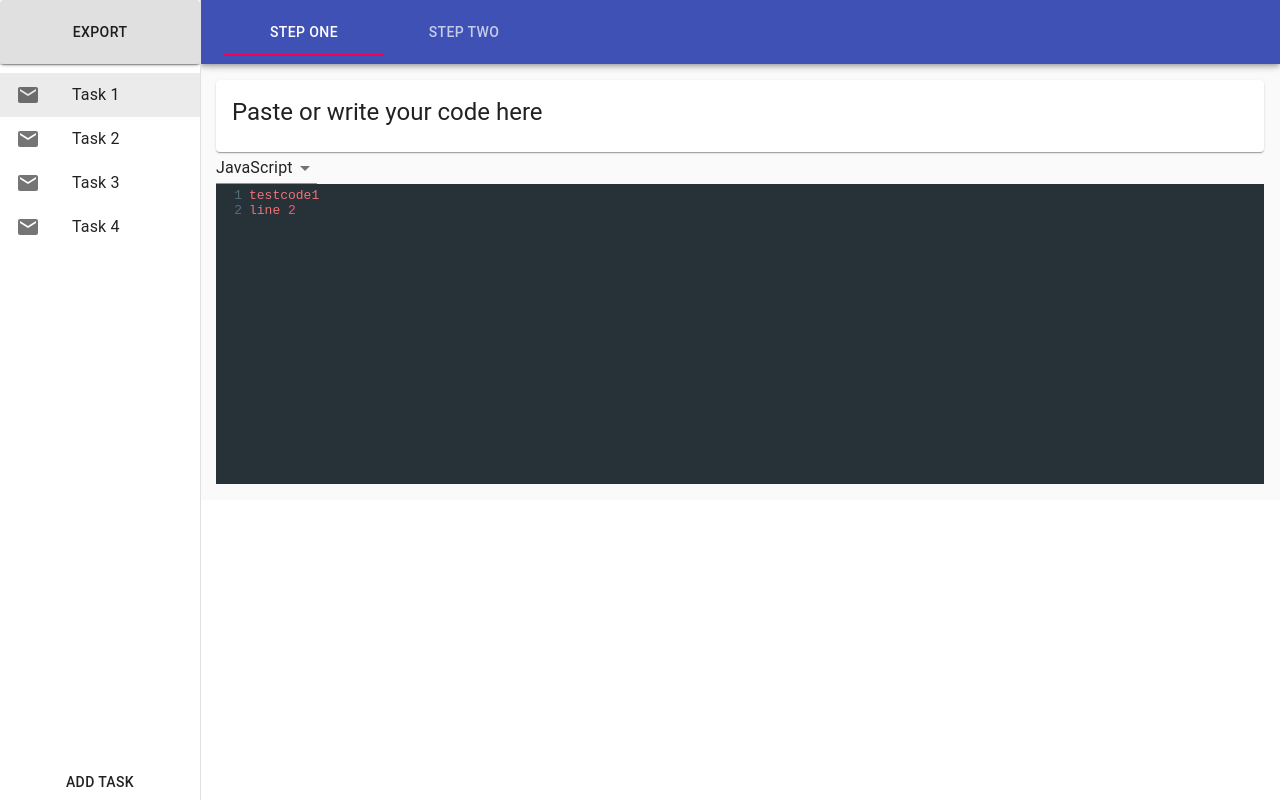
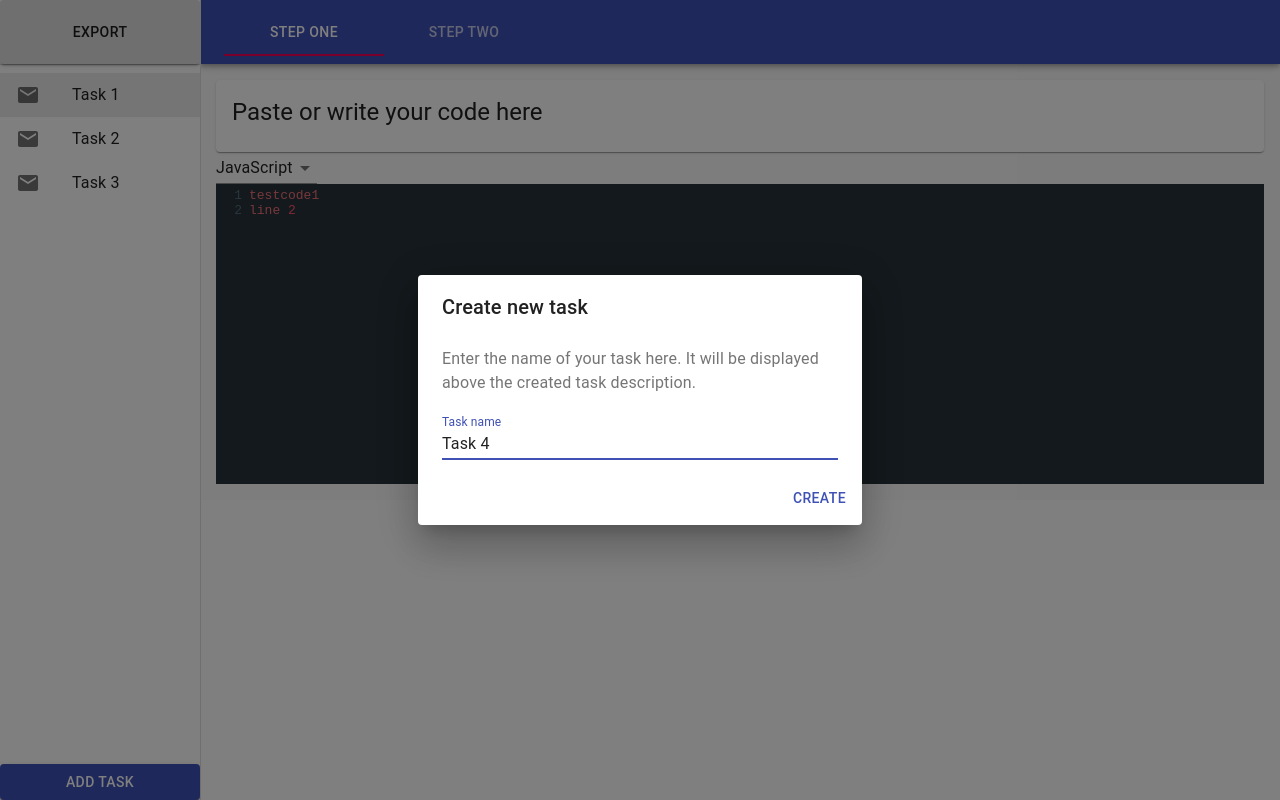
Before and after one commit to Chr1stian/masterapp, a React (Create React App) app: page / in a window 1280 px wide. Both pictures are taken after a click on the button "ADD TASK". Built offline with nearby package versions, Linux system fonts and the light colour scheme.

Commit message:
Added dialog box to input task name. Cleanup/refactor.

```diff
--- a/package.json
+++ b/package.json
@@ -30,7 +30,9 @@
     "build": "react-scripts build",
     "test": "react-scripts test",
     "eject": "react-scripts eject",
-    "lint": "tsc --noEmit && eslint '*/**/*.{js,ts,tsx}' --quiet --fix"
+    "lint": "tsc --noEmit && eslint '*/**/*.{js,ts,tsx}' --quiet --fix",
+    "build:gradle": "cross-env CI=true npm run test && npm run build",
+    "postbuild": "copyfiles -u 1 build/**/**/* ../master-backend/src/main/resources/static"
   },
   "eslintConfig": {
     "extends": "react-app"
@@ -59,6 +61,8 @@
     ]
   },
   "devDependencies": {
+    "copyfiles": "^2.2.0",
+    "cross-env": "^7.0.2",
     "eslint": "^6.8.0",
     "eslint-plugin-react": "^7.18.0"
   },
--- a/src/App.tsx
+++ b/src/App.tsx
@@ -35,10 +35,6 @@ export interface Task {
   label: string;
   code: string;
   splitCode: ReactNodeArray[];
-}
-
-export interface Tasks {
-  [key: number]: Task;
 }
 
 const App: React.FC = () => {
@@ -84,7 +80,7 @@ const App: React.FC = () => {
   };
 
   const handleExport = async (): Promise<void> => {
-    fetch("/api/zip-download?name=ID_54414916-item.xml&name=imsmanifest.xml", {
+    fetch("/api/zip-download", {
       method: "POST",
       headers: {
         "Content-Type": "application/json"
@@ -95,19 +91,6 @@ const App: React.FC = () => {
       saveAs(blob, "testfil.zip");
     });
     console.log(JSON.stringify(tasks[0]));
-    /*
-    await fetch("/api/test", {
-      method: "POST",
-      headers: {
-        Accept: "application/json",
-        "Content-Type": "application/json"
-      },
-      body: JSON.stringify(tasks[0])
-    })
-      .then(response => response.text())
-      .then(response => console.log(response));
-
-    */
   };
 
   return (
@@ -119,7 +102,7 @@ const App: React.FC = () => {
       />
       <Sidebar
         handleExport={handleExport}
-        Tasks={tasks}
+        tasks={tasks}
         addTask={addTask}
         selectedTask={selectedTask}
         setSelectedTask={setSelectedTask}
--- /dev/null
+++ b/src/components/AddTaskDialog.tsx
@@ -0,0 +1,101 @@
+import React from "react";
+import {
+  Button,
+  Dialog,
+  DialogTitle,
+  DialogContent,
+  DialogContentText,
+  TextField,
+  DialogActions,
+  createStyles,
+  makeStyles
+} from "@material-ui/core";
+import { Task } from "../App";
+
+interface AddTaskDialogProps {
+  className?: string;
+  tasks: Task[];
+  addTask: (newTask: Task) => void;
+}
+
+const drawerWidth = 200;
+const useStyles = makeStyles(() =>
+  createStyles({
+    taskButton: {
+      width: drawerWidth
+    }
+  })
+);
+
+const AddTaskDialog: React.FC<AddTaskDialogProps> = (
+  props: AddTaskDialogProps
+) => {
+  const classes = useStyles();
+  const { tasks, addTask } = props;
+  const [open, setOpen] = React.useState(false);
+  const [taskName, setTaskName] = React.useState("Task " + (tasks.length + 1));
+
+  const handleClickOpen = (): void => {
+    setOpen(true);
+  };
+
+  const handleClose = (): void => {
+    setOpen(false);
+  };
+
+  const handleChange = () => (
+    event: React.ChangeEvent<HTMLInputElement>
+  ): void => {
+    setTaskName(event.target.value);
+  };
+
+  const handleCreate = (): void => {
+    addTask({ label: taskName, code: "", splitCode: [] });
+    handleClose();
+  };
+
+  return (
+    <div>
+      <Button
+        className={classes.taskButton}
+        variant="contained"
+        color="primary"
+        onClick={handleClickOpen}
+      >
+        Add task
+      </Button>
+      <Dialog
+        open={open}
+        onClose={handleClose}
+        aria-labelledby="form-dialog-title"
+        fullWidth={false}
+        maxWidth={"xs"}
+      >
+        <DialogTitle id="form-dialog-title">Create new task</DialogTitle>
+        <DialogContent>
+          <DialogContentText>
+            Enter the name of your task here. It will be displayed above the
+            created task description.
+          </DialogContentText>
+          <TextField
+            autoFocus
+            margin="dense"
+            id="name"
+            label="Task name"
+            type="text"
+            fullWidth
+            value={taskName}
+            onChange={handleChange()}
+          />
+        </DialogContent>
+        <DialogActions>
+          <Button onClick={handleCreate} color="primary">
+            Create
+          </Button>
+        </DialogActions>
+      </Dialog>
+    </div>
+  );
+};
+
+export default AddTaskDialog;
--- a/src/components/ContentContainer.tsx
+++ b/src/components/ContentContainer.tsx
@@ -1,11 +1,10 @@
 import React from "react";
-import { Task, Tasks } from "../App";
+import { Task } from "../App";
 import { CodeInput, CodeOutput } from ".";
-// import { Button } from "@material-ui/core";
 
 interface ContentContainerProps {
   className?: string;
-  tasks: Tasks;
+  tasks: Task[];
   selectedTask: number;
   changeTask: (key: number, task: Task) => void;
   tabIndex: number;
--- a/src/components/Sidebar.tsx
+++ b/src/components/Sidebar.tsx
@@ -14,11 +14,10 @@ import {
 
 import MailIcon from "@material-ui/icons/Mail";
 import { Task } from "../App";
+import AddTaskDialog from "./AddTaskDialog";
 
 interface SidebarProps {
-  Tasks: {
-    [key: number]: Task;
-  };
+  tasks: Task[];
   addTask: (newTask: Task) => void;
   selectedTask: number;
   setSelectedTask: (taskIndex: number) => void;
@@ -36,7 +35,7 @@ const useStyles = makeStyles((theme: Theme) =>
       width: drawerWidth
     },
     toolbar: theme.mixins.toolbar,
-    taskButton: {
+    dialogContainer: {
       width: drawerWidth,
       marginTop: "auto"
     },
@@ -48,7 +47,7 @@ const useStyles = makeStyles((theme: Theme) =>
 
 const Sidebar: React.FC<SidebarProps> = (props: SidebarProps) => {
   const classes = useStyles();
-  const { Tasks, selectedTask, setSelectedTask, handleExport, addTask } = props;
+  const { tasks, selectedTask, setSelectedTask, handleExport, addTask } = props;
 
   return (
     <div>
@@ -69,7 +68,7 @@ const Sidebar: React.FC<SidebarProps> = (props: SidebarProps) => {
         </Button>
         <Divider />
         <List>
-          {Object.entries(Tasks).map((task, index) => (
+          {Object.entries(tasks).map((task, index) => (
             <MenuItem
               button
               key={index}
@@ -83,18 +82,9 @@ const Sidebar: React.FC<SidebarProps> = (props: SidebarProps) => {
             </MenuItem>
           ))}
         </List>
-        <Button
-          className={classes.taskButton}
-          onClick={(): void =>
-            addTask({
-              label: "Task " + (Object.keys(Tasks).length + 1),
-              code: "",
-              splitCode: []
-            })
-          }
-        >
-          Add task
-        </Button>
+        <div className={classes.dialogContainer}>
+          <AddTaskDialog addTask={addTask} tasks={tasks} />
+        </div>
       </Drawer>
     </div>
   );
--- a/src/components/index.tsx
+++ b/src/components/index.tsx
@@ -6,6 +6,7 @@ import Tabbar from "./Tabbar";
 import CodeOutputGaps from "./CodeOutputGaps";
 import CodeOutputView from "./CodeOutputView";
 import DirectionCard from "./DirectionCard";
+import AddTaskDialog from "./AddTaskDialog";
 
 export {
   CodeInput,
@@ -15,5 +16,6 @@ export {
   Tabbar,
   CodeOutputGaps,
   CodeOutputView,
-  DirectionCard
+  DirectionCard,
+  AddTaskDialog
 };
```
Also changed, not shown: 2 other files (tests, documents, lock files or other folders).
